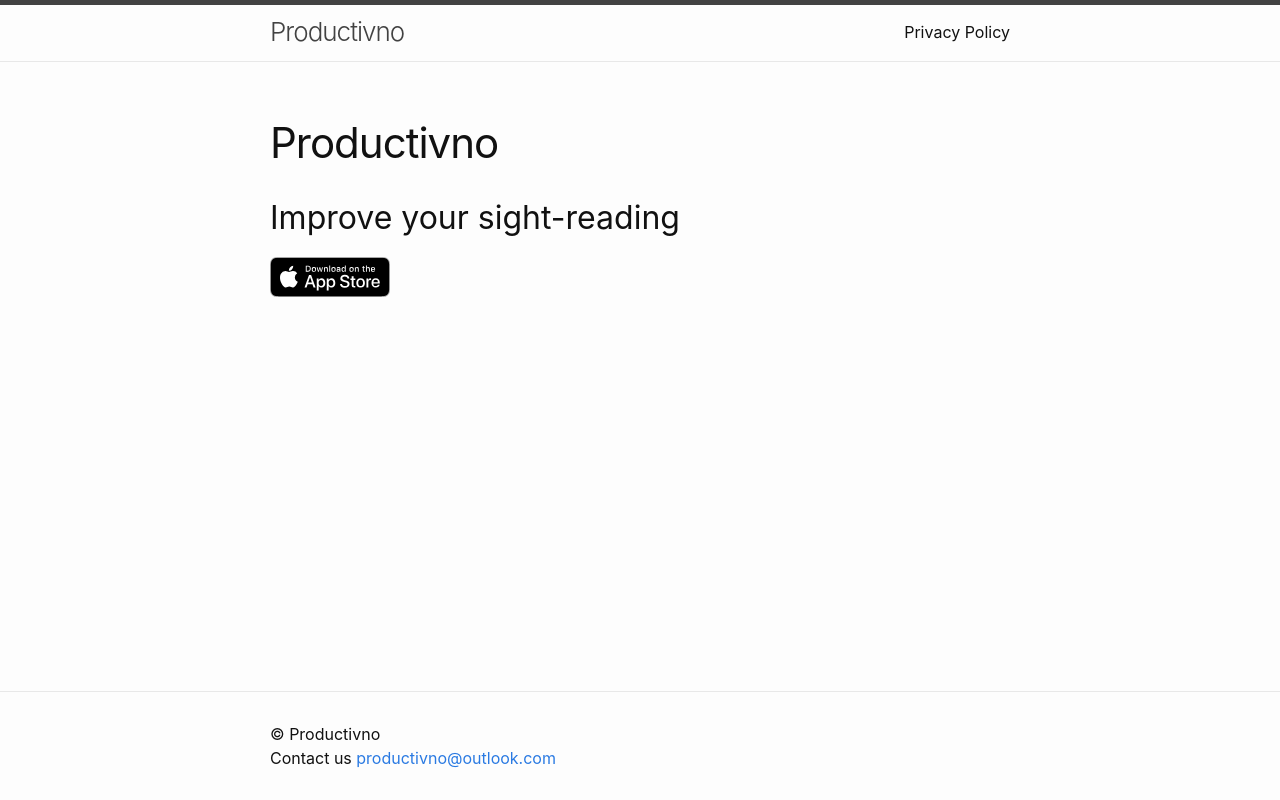
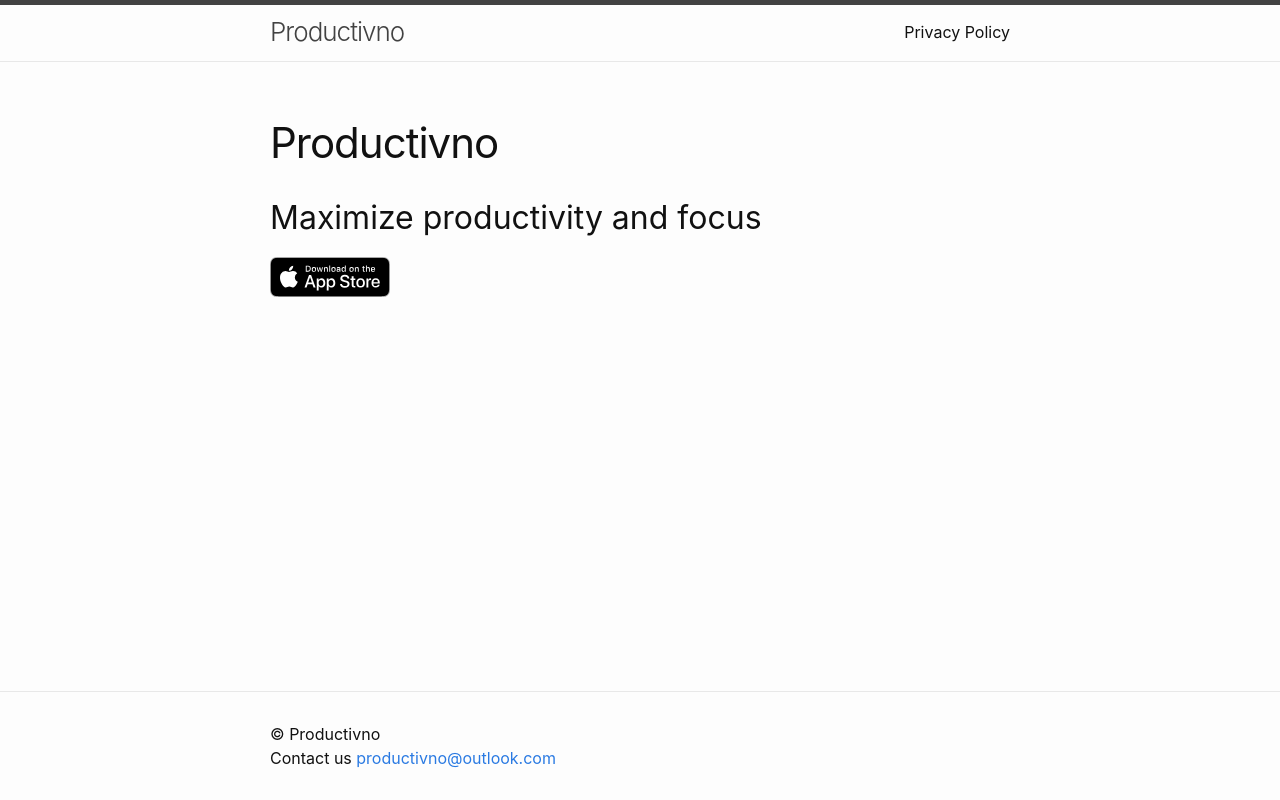
Before and after one commit to fonbrot/productivno, a plain HTML site: page index.html in a window 1280 px wide. Drawn offline with Linux system fonts and the light colour scheme.

Commit message:
Update index.html

```diff
--- a/index.html
+++ b/index.html
@@ -33,7 +33,7 @@
     <h1 class="post-title">Productivno</h1>
 </header>
 
-<h2>Improve your sight-reading</h2>
+<h2>Maximize productivity and focus</h2>
 
 <p><a href="https://apps.apple.com/app/id6738010376"><img src="/productivno/assets/images/black.svg" alt="appstore" /></a></p>
 
```
